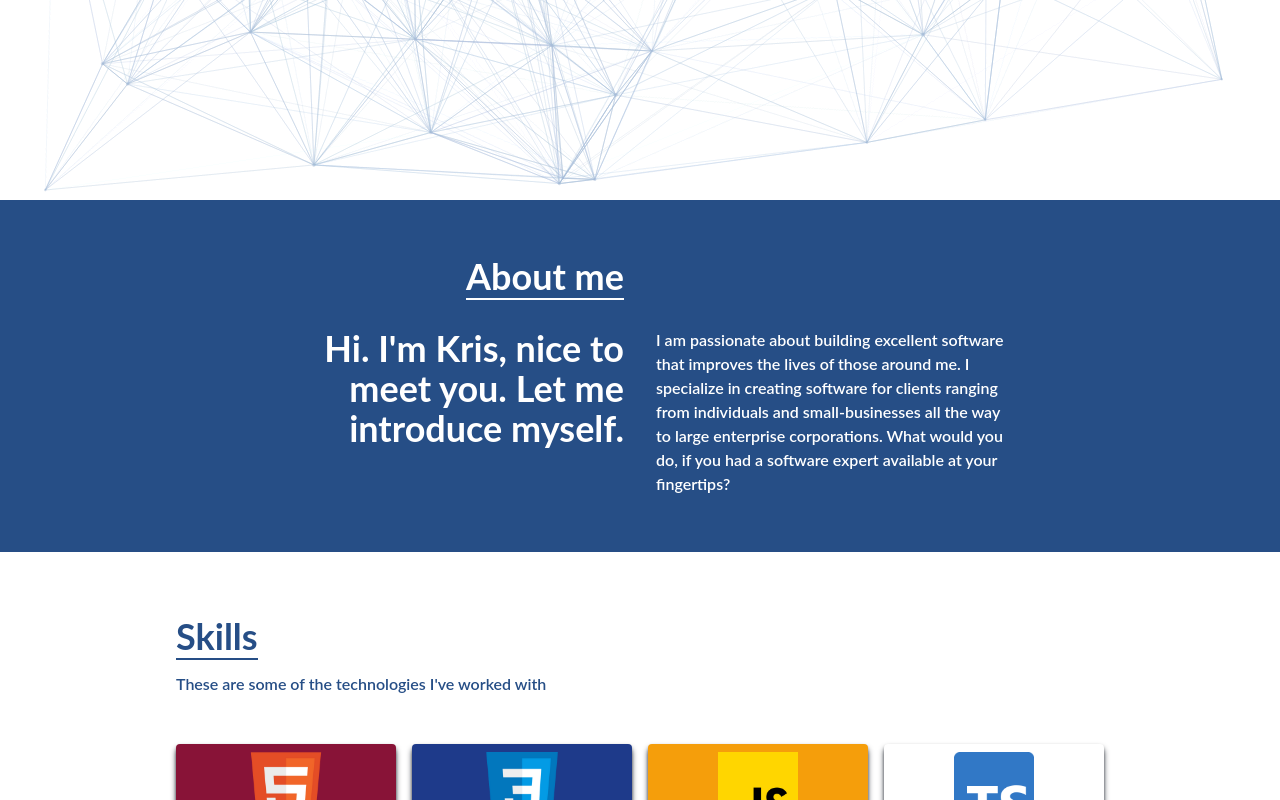
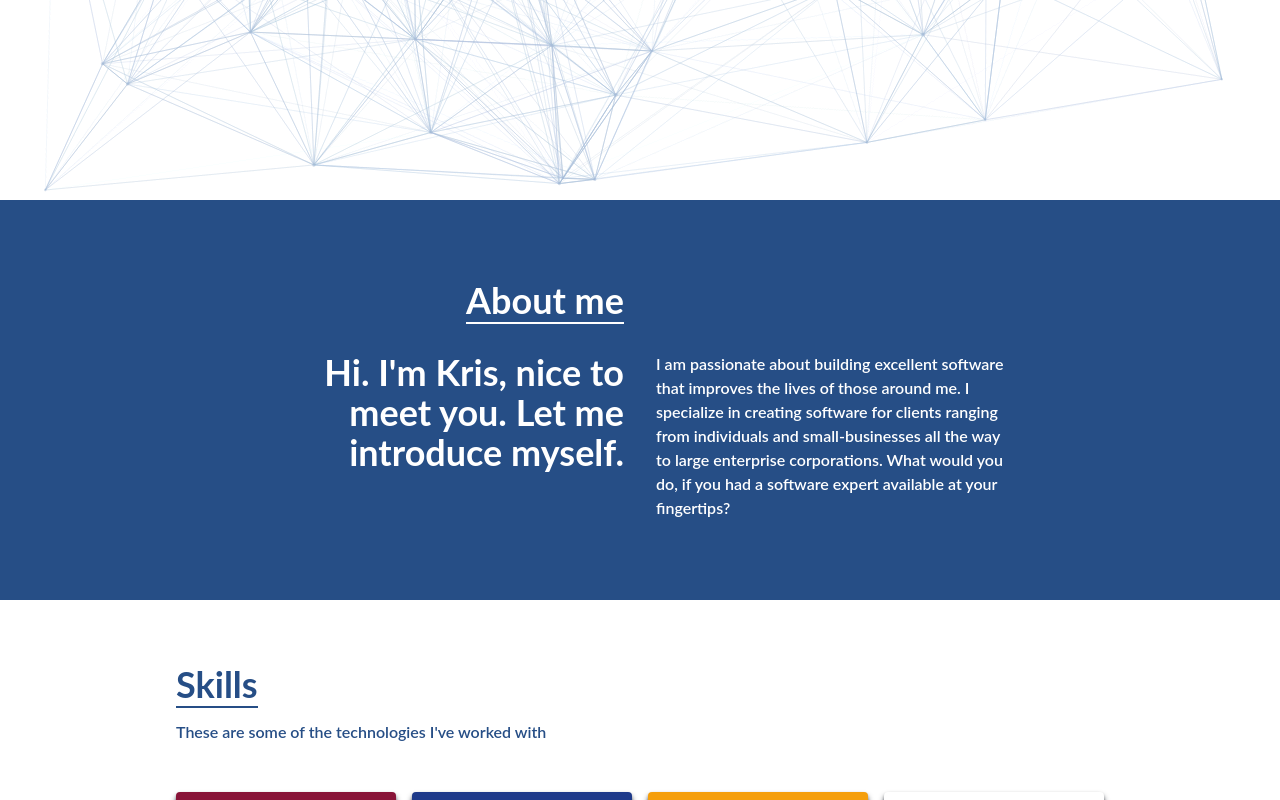
Before and after one commit to krisbaranski/portfolio, a React (Create React App) app: page / in a window 1280 px wide. Shown: the part 600-1400 px from the top of the page. Built offline with nearby package versions, Linux system fonts and the light colour scheme.

Commit message:
style: add padding

```diff
--- a/src/components/Aboutme.js
+++ b/src/components/Aboutme.js
@@ -3,7 +3,7 @@ import React from 'react';
 export const Aboutme = () => {
   return (
     <div name="about" className="w-full  text-white ">
-      <div className="flex flex-col justify-center items-center w-full py-14 bg-[#264e86]">
+      <div className="flex flex-col justify-center items-center w-full py-20 bg-[#264e86]">
         <div className="max-w-[800px] w-full grid grid-cols-2 gap-8">
           <div className="sm:text-right pb-8 pl-4">
             <p className="text-4xl font-bold inline border-b-2 border-white">
```
